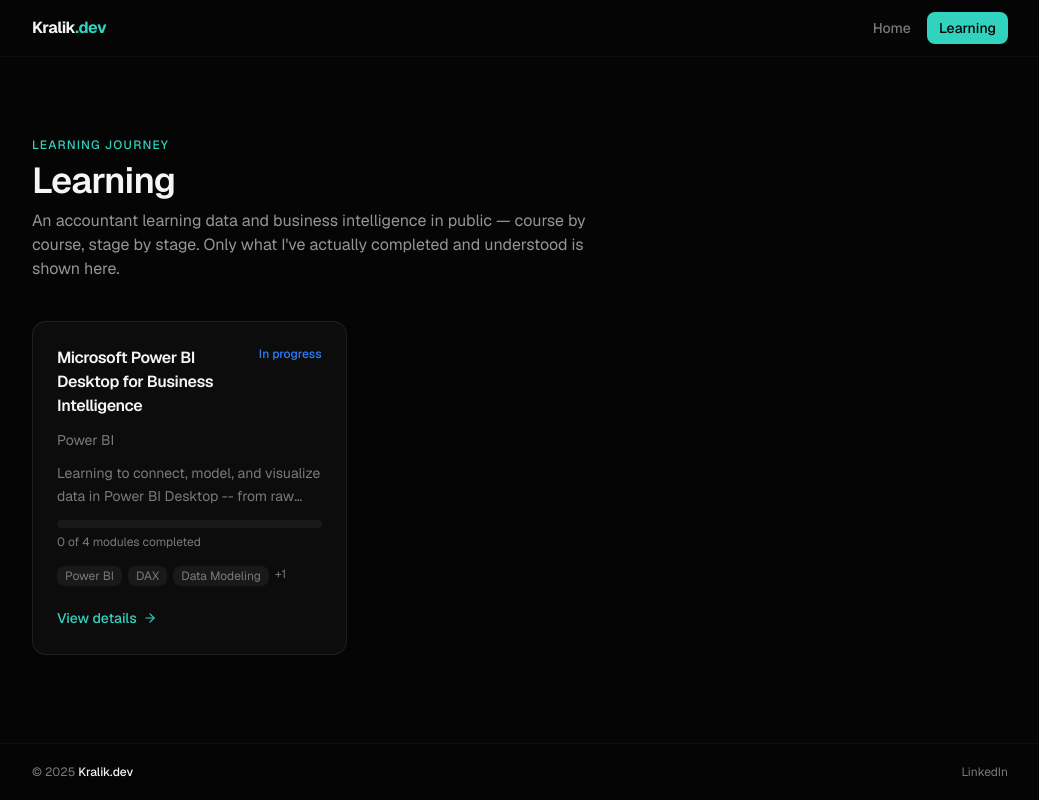
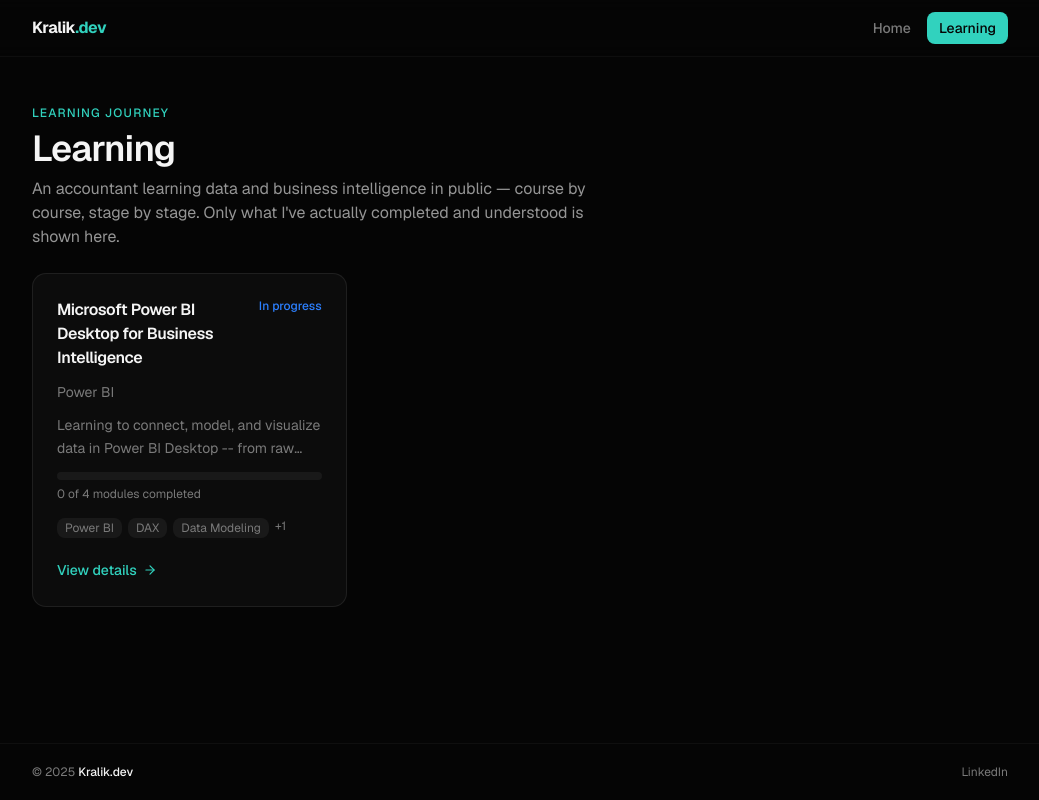
Before and after one commit to kraliken/kraliknorbert, a Next.js app: page /learning in a window 1280 px wide. Shown: the whole page, without its empty margins (115-1154 px from the left). Built offline with nearby package versions, Linux system fonts and the light colour scheme.

Commit message:
fix: reduce learning page padding and spacing so single course fits on screen

```diff
--- a/app/(content)/learning/page.tsx
+++ b/app/(content)/learning/page.tsx
@@ -13,7 +13,7 @@ export default function LearningPage() {
   const learning = getAllLearning()
 
   return (
-    <div className="mx-auto w-full max-w-5xl px-6 py-20 space-y-10">
+    <div className="mx-auto w-full max-w-5xl px-6 py-12 space-y-6">
       <FadeUp className="space-y-2">
         <p className="text-xs font-medium uppercase tracking-widest text-primary">
           learning journey
```
